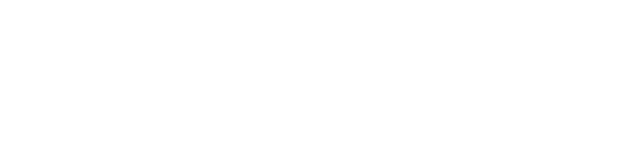
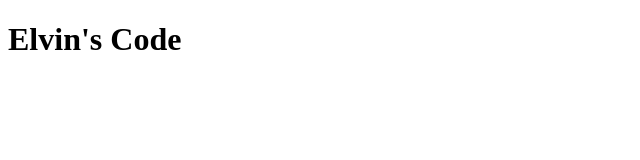
Before and after one commit to elvincabbarli/rent-car, a plain HTML site: page index.html in a window 1280 px wide. Shown: the whole page, without its empty margins (0-640 px from the left). Drawn offline with Linux system fonts and the light colour scheme.

Commit message:
'deyisiklik'

```diff
--- a/index.html
+++ b/index.html
@@ -7,5 +7,6 @@
 </head>
 <body>
     <!-- UNTRACKED - IZLENILMEYEN -->
+    <h1>Elvin's Code</h1>
 </body>
 </html>
```
